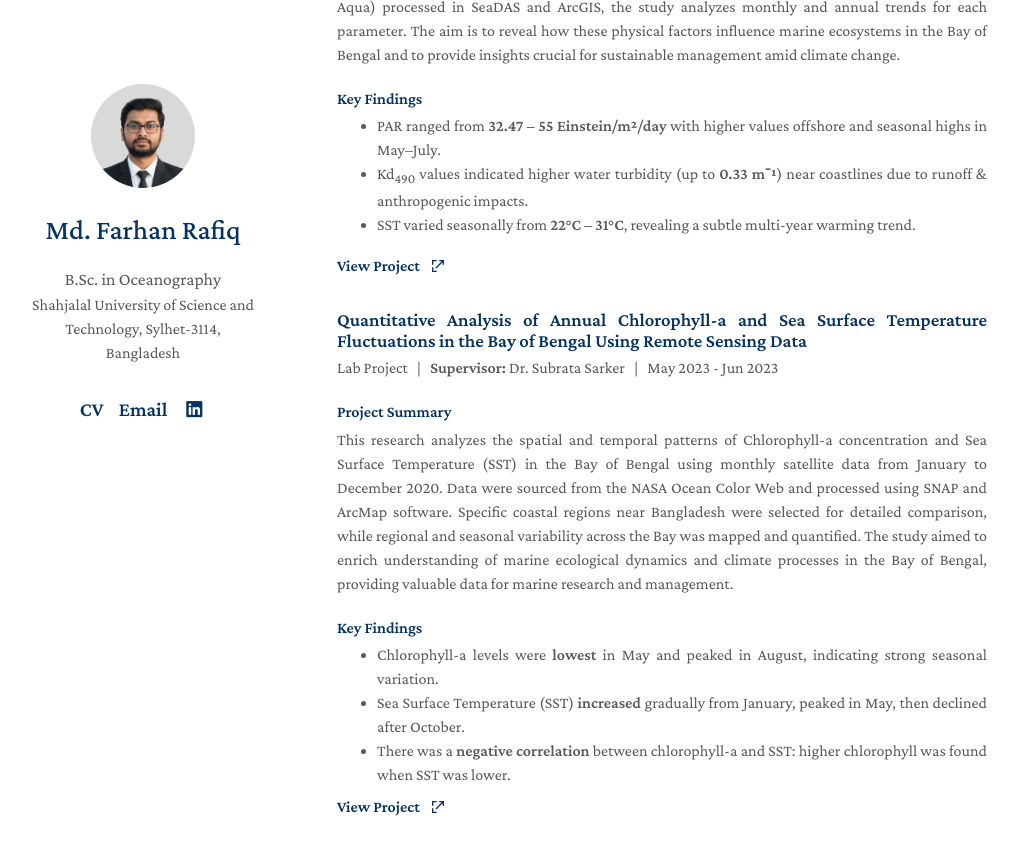
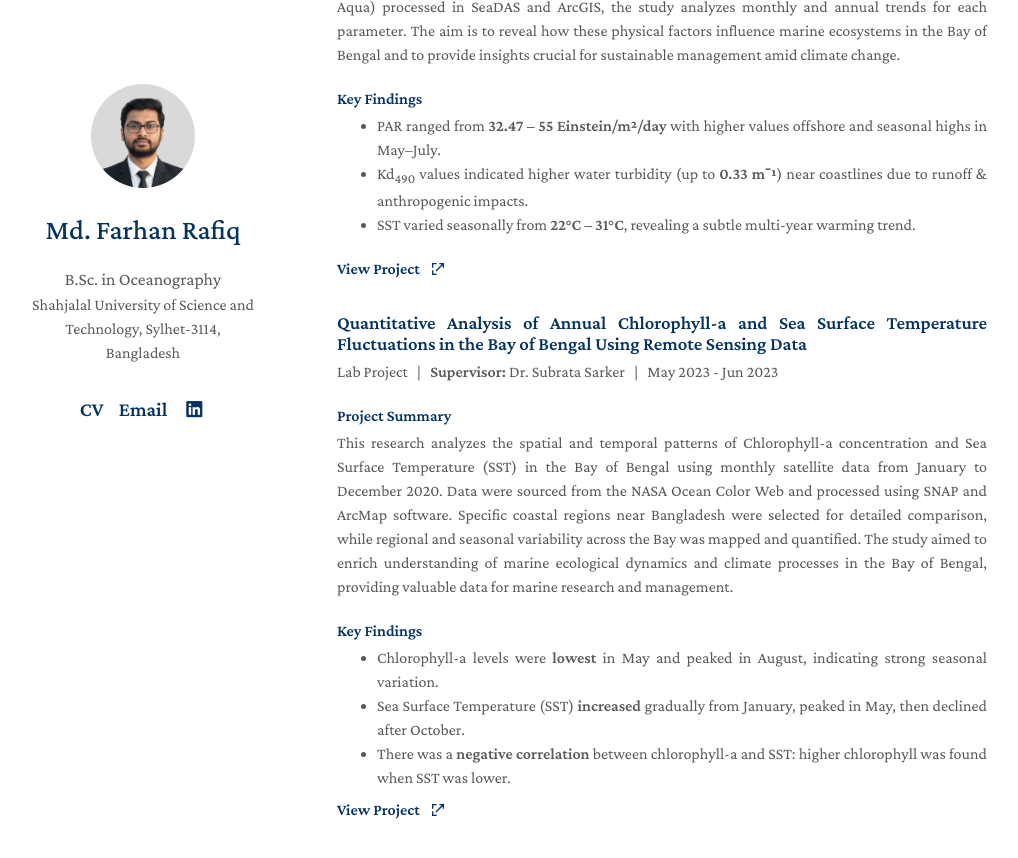
Before and after one commit to farhan-rafiq/farhan-rafiq.github.io, a Jekyll site: the page built from index.md, in a window 1280 px wide and 900 px high, scrolled down 1142 px. Shown: the top 858 px of the window, without its empty margins (133-1151 px from the left). Built offline with Jekyll 4.4.1, drawn with Linux system fonts in a browser that asks for light colours; a style sheet for code colours, icons or effects is not loaded.

Commit message:
115 added

```diff
--- a/index.md
+++ b/index.md
@@ -112,7 +112,8 @@ layout: homepage
             <li>SST varied seasonally from <b>22°C – 31°C</b>, revealing a subtle multi-year warming trend.</li>
     </ul>
 
-  <h4 style="margin-top: -0.2em; margin-bottom: 2em; ">
+  <div style="display:flex; flex-wrap:wrap; gap:0;">
+  <h4 style="margin-top: 0; margin-bottom: 2em; ">
     <a href="./projects/undergrad_project.pdf"
        target="_blank"
        style="text-decoration: none; color: inherit; display: inline-flex; align-items: center; gap: 6px;">
```
